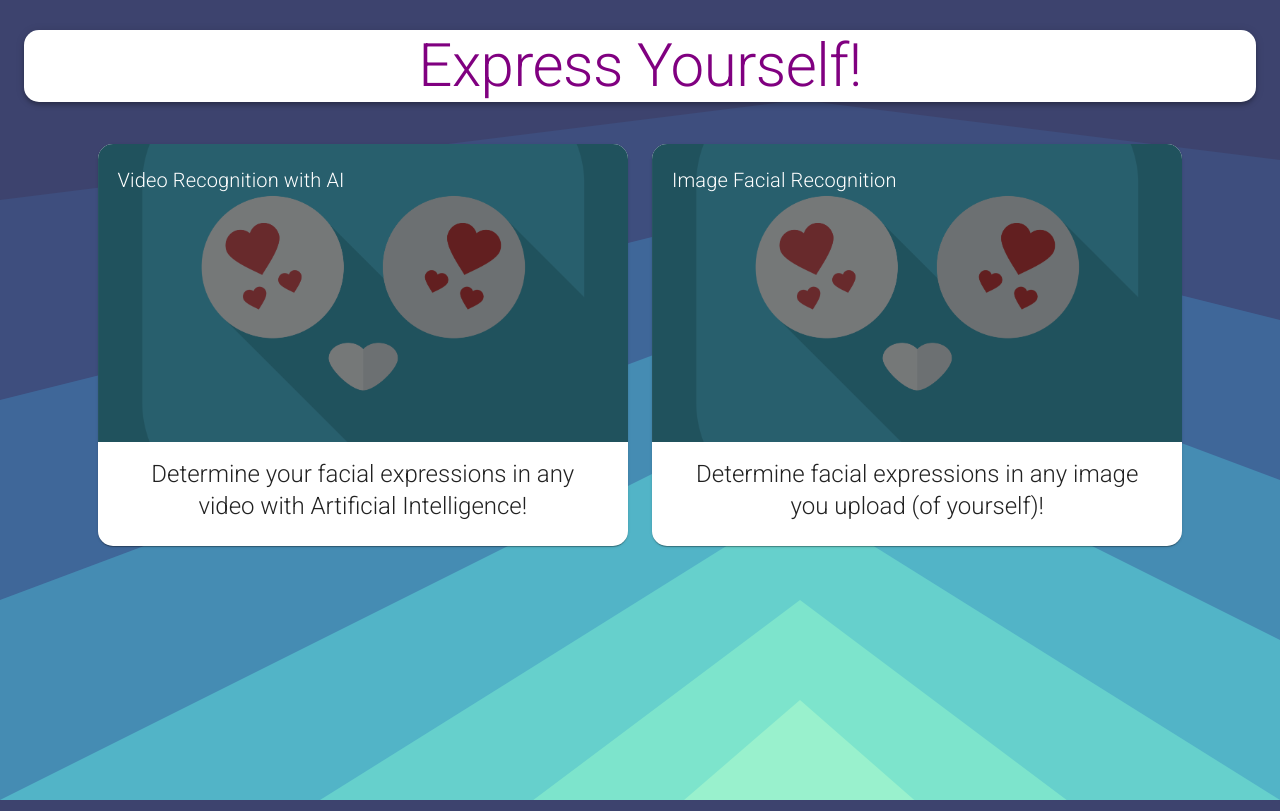
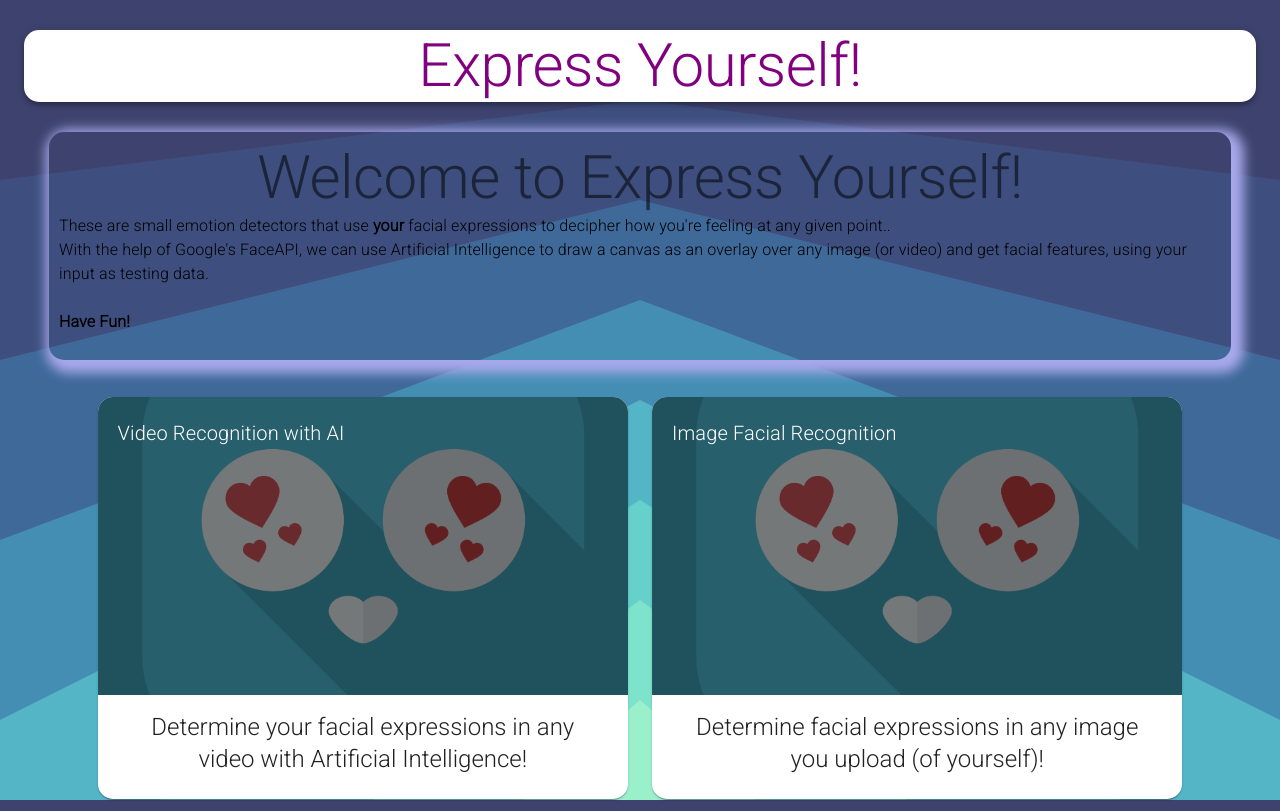
Before and after one commit to George5555ish/emotion-detector-repo, a React (Create React App) app: page / in a window 1280 px wide. Built offline with nearby package versions, Linux system fonts and the light colour scheme.

Commit message:
included a welcome message and a final css touch

```diff
--- a/src/App.js
+++ b/src/App.js
@@ -76,7 +76,23 @@ const App = () => {
 
       </AppBar>
 
+    {showWelcome && <div className="welcomeAppBar">
+      <Typography variant="h2" color="textSecondary">
+        Welcome to Express Yourself!
+      </Typography>
 
+      <Typography varint="body2" gutterBottom>
+        These are small emotion detectors that use <strong>your </strong>
+        facial expressions to decipher how you're feeling at any given point..
+        <br />
+        With the help of Google's FaceAPI, we can use Artificial Intelligence to draw a canvas
+        as an overlay over any image (or video) and get facial features, using your input as testing data.
+      <br />
+      {" "}
+      <br />
+        <strong> Have Fun!</strong>
+      </Typography>
+    </div>}
       <Grow in enter>
 
         {showWelcome ? (
--- a/src/index.css
+++ b/src/index.css
@@ -20,3 +20,21 @@ body {
      font-family: 'Roboto', sans-serif;
      width: 100%;
    }
+
+
+   .welcomeAppBar{
+     display: flex;
+     flex-direction: column;
+     justify-content: center;
+     align-items: center;
+    margin: 25px;
+    /* background:linear-gradient(235deg, #772aff, #556081, #2196f3); */
+    transition: 0.5s ease;
+    font-family: 'Lucida Sans', 'Lucida Sans Regular', 'Lucida Grande', 'Lucida Sans Unicode', Geneva, Verdana, sans-serif;
+    /* border: 2px solid rgb(119, 108, 218); */
+    padding:10px;
+    border-radius: 15px;
+    box-shadow: 5px 5px 12px 8px rgb(169, 169, 236);
+    /* width: 85%; */
+    padding-bottom:  20px;
+   }
```
Also changed, not shown: 1 other file (tests, documents, lock files or other folders).
